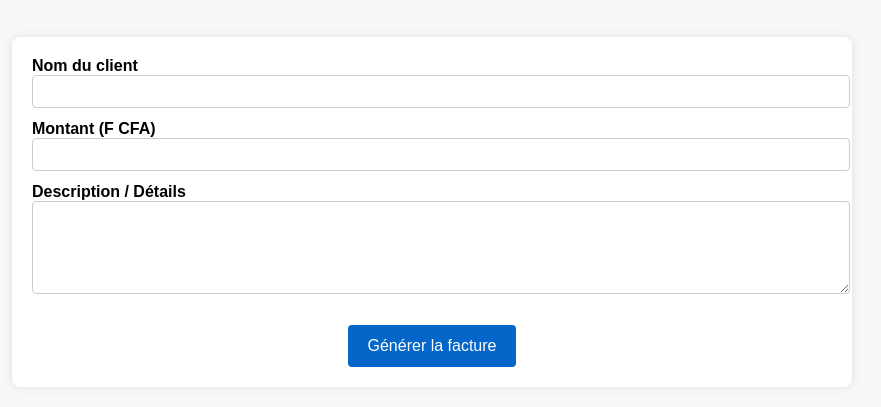
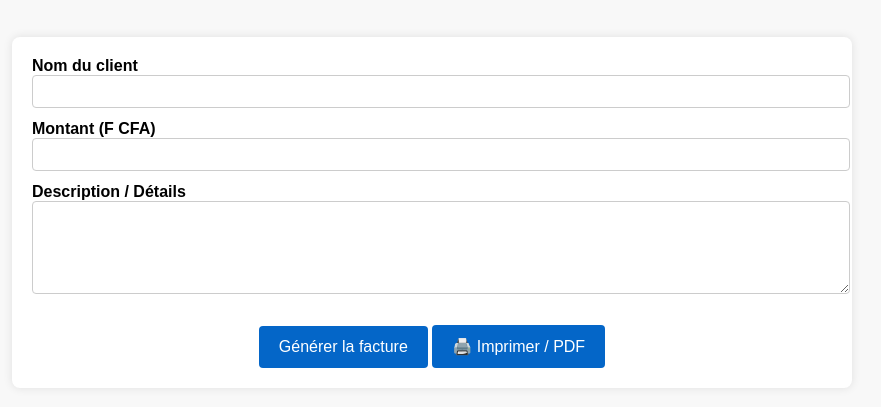
Before and after one commit to SamassaTechnologie/samassa-site, a plain HTML site: page Facture.html in a window 1280 px wide. Shown: the part 101-508 px from the top of the page, without its empty margins (208-1089 px from the left). Drawn offline with Linux system fonts and the light colour scheme.

Commit message:
Ajout du bouton Imprimer dans facture

```diff
--- a/Facture.html
+++ b/Facture.html
@@ -72,7 +72,8 @@
       <textarea name="details" rows="5"></textarea>
 
       <div class="actions">
-        <button type="submit">Générer la facture</button>
+  <button type="submit">Générer la facture</button>
+  <button type="button" onclick="window.print()">🖨️ Imprimer / PDF</button>
       </div>
     </form>
   </div>
```
